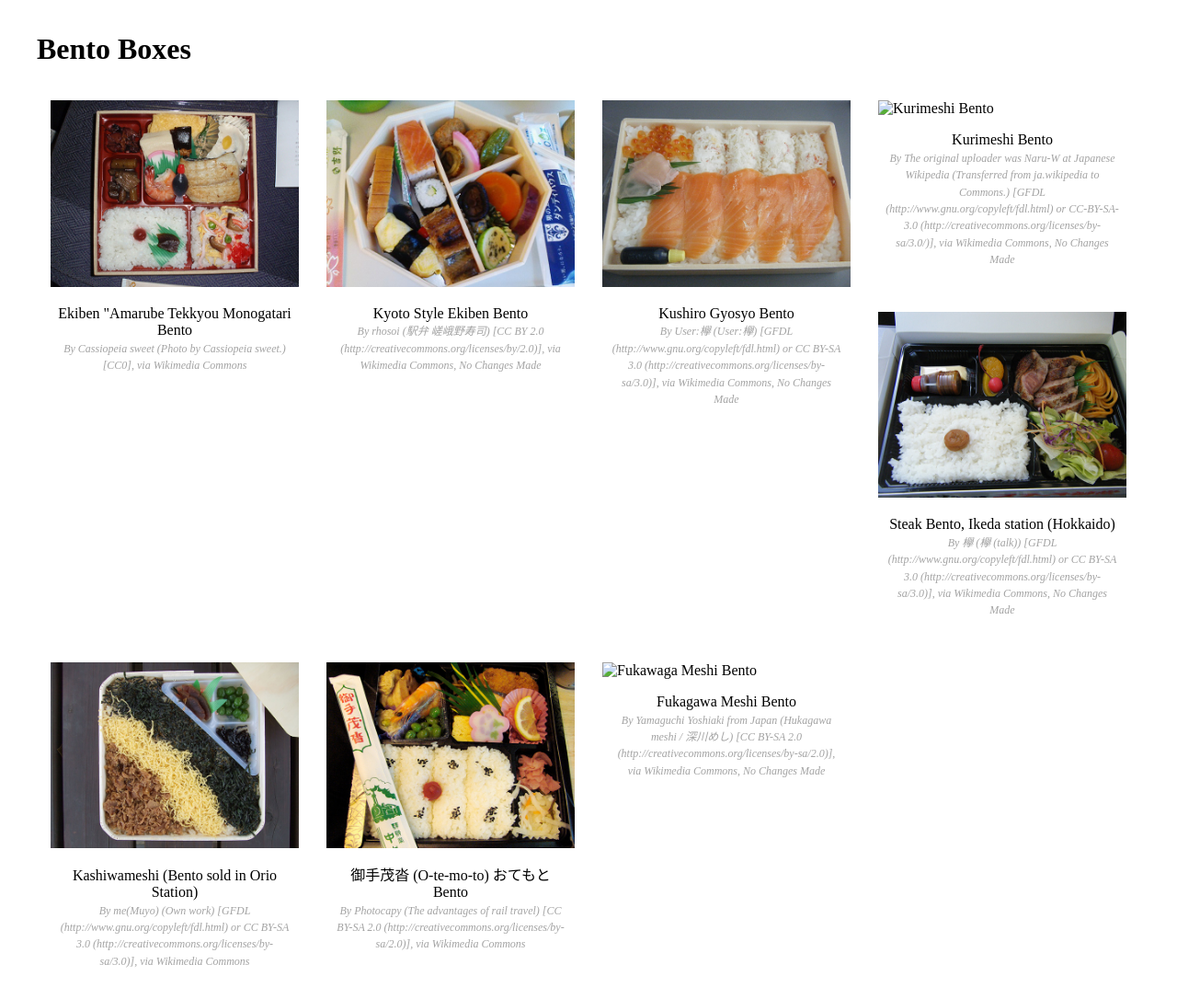
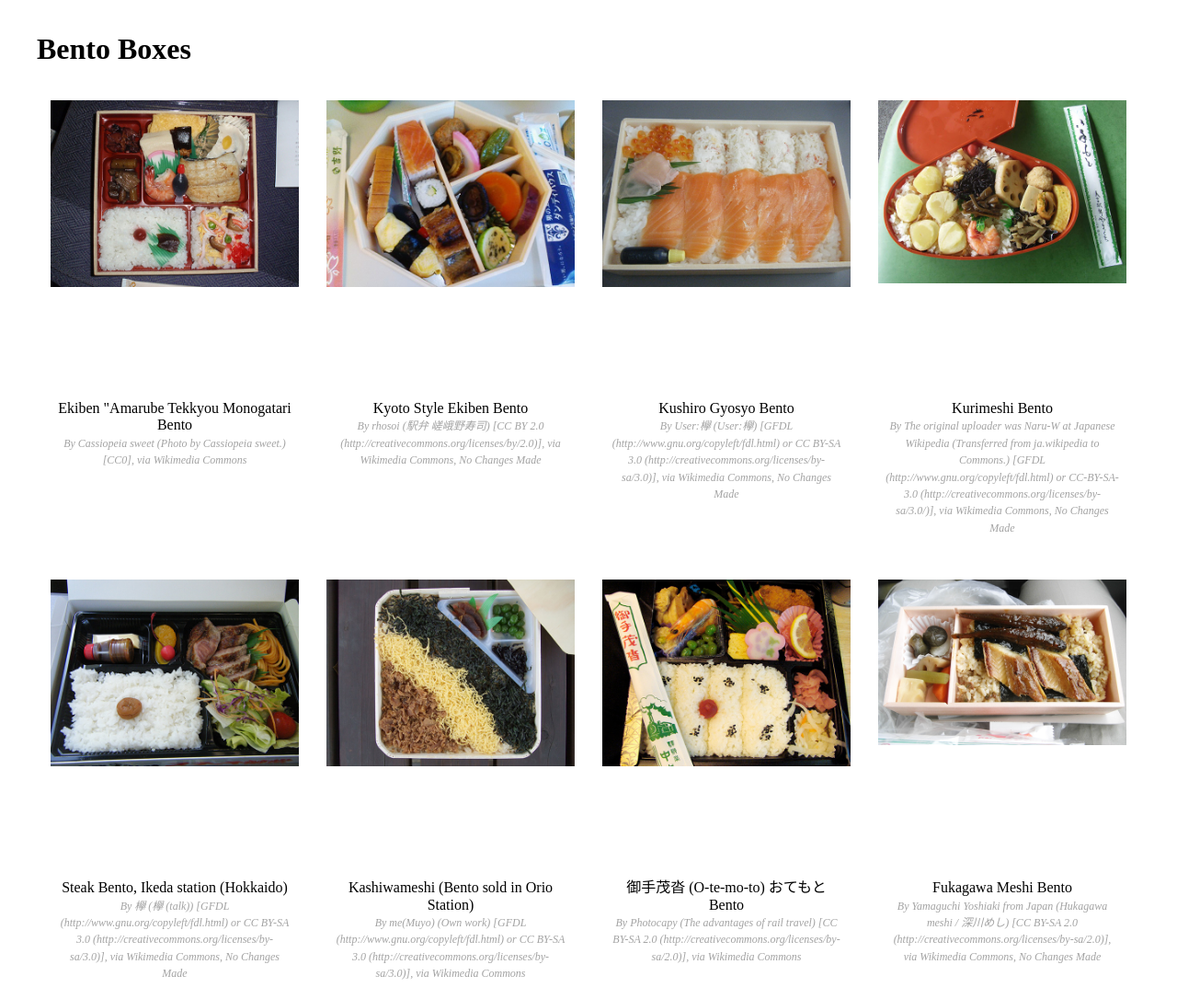
Before and after one commit to BlueAccords/static-bento-website, a website: page app/index.html in a window 1280 px wide. Shown: the part 1442-2528 px from the top of the page at 92% size. Drawn offline with nearby package versions, Linux system fonts and the light colour scheme; files that its build step writes are made by us from their sources.

Commit message:
Centered images and gave them a uniform size

```diff
--- a/app/index.html
+++ b/app/index.html
@@ -107,7 +107,10 @@
         <h1>Bento Boxes</h1>
         <div class="gallery clearfix">
           <figure class="bento-figure">
-            <img src="img/Ekiben_ATM-min.jpg" alt="Ekiben Amarube Tekkyou Monogatari Bento">
+            <div class="bento-figure-crop">
+              <img src="img/Ekiben_ATM-min.jpg" alt="Ekiben Amarube Tekkyou Monogatari Bento">
+            </div>
+
             <figcaption>
             Ekiben "Amarube Tekkyou Monogatari Bento <br>
             <cite>By Cassiopeia sweet (Photo by Cassiopeia sweet.) [CC0], via Wikimedia Commons</cite>
@@ -116,7 +119,9 @@
 
 
           <figure class="bento-figure">
+            <div class="bento-figure-crop">
               <img src="img/Ekiben-Kyoto-min.jpg" alt="Ekiben Kyoto Bento">
+            </div>
               <figcaption>
               Kyoto Style Ekiben Bento<br>
               <cite>By rhosoi (駅弁 嵯峨野寿司) [CC BY 2.0 (http://creativecommons.org/licenses/by/2.0)], via Wikimedia Commons, No Changes Made</cite>
@@ -124,7 +129,10 @@
             </figure>
 
             <figure class="bento-figure">
+            <div class="bento-figure-crop">
               <img src="img/Kushiro-Gyosyo-min.jpg" alt="Kushiro Gyosyo Bento">
+            </div>
+
               <figcaption>
               Kushiro Gyosyo Bento<br>
               <cite>By User:欅 (User:欅) [GFDL (http://www.gnu.org/copyleft/fdl.html) or CC BY-SA 3.0 (http://creativecommons.org/licenses/by-sa/3.0)], via Wikimedia Commons, No Changes Made</cite>
@@ -132,7 +140,9 @@
             </figure>
 
             <figure class="bento-figure">
-              <img src="img/Kurimeshi-min.png" alt="Kurimeshi Bento">
+            <div class="bento-figure-crop">
+              <img src="img/Kurimeshi-min.jpg" alt="Kurimeshi Bento">
+            </div>
               <figcaption>
               Kurimeshi Bento<br>
               <cite>By The original uploader was Naru-W at Japanese Wikipedia (Transferred from ja.wikipedia to Commons.) [GFDL (http://www.gnu.org/copyleft/fdl.html) or CC-BY-SA-3.0 (http://creativecommons.org/licenses/by-sa/3.0/)], via Wikimedia Commons, No Changes Made</cite>
@@ -140,15 +150,19 @@
             </figure>
 
             <figure class="bento-figure">
-              <img src="img/Steak-Bento-Hokkaido-min.jpg" alt="Steak Bento, Ikeda station (Hokkaido)">
-              <figcaption>
+            <div class="bento-figure-crop">
+             <img src="img/Steak-Bento-Hokkaido-min.jpg" alt="Steak Bento, Ikeda station (Hokkaido)">
+            </div>
+                           <figcaption>
               Steak Bento, Ikeda station (Hokkaido) <br>
               <cite>By 欅 (欅 (talk)) [GFDL (http://www.gnu.org/copyleft/fdl.html) or CC BY-SA 3.0 (http://creativecommons.org/licenses/by-sa/3.0)], via Wikimedia Commons, No Changes Made</cite>
               </figcaption>
             </figure>
 
             <figure class="bento-figure">
-              <img src="img/Tochikuken_kashiwameshi-min.jpg" alt="Kashiwameshi (Bento sold in Orio Station)">
+              <div class="bento-figure-crop">
+                <img src="img/Tochikuken_kashiwameshi-min.jpg" alt="Kashiwameshi (Bento sold in Orio Station)">
+              </div>
               <figcaption>
               Kashiwameshi (Bento sold in Orio Station)<br>
               <cite>By me(Muyo) (Own work) [GFDL (http://www.gnu.org/copyleft/fdl.html) or CC BY-SA 3.0 (http://creativecommons.org/licenses/by-sa/3.0)], via Wikimedia Commons</cite>
@@ -156,7 +170,9 @@
             </figure>
 
             <figure class="bento-figure">
-              <img src="img/otemoto-min.jpg" alt="Otemoto Bento">
+              <div class="bento-figure-crop">
+                <img src="img/otemoto-min.jpg" alt="Otemoto Bento">
+              </div>
               <figcaption>
               御手茂沓 (O-te-mo-to) おてもと Bento<br>
               <cite>By Photocapy (The advantages of rail travel) [CC BY-SA 2.0 (http://creativecommons.org/licenses/by-sa/2.0)], via Wikimedia Commons</cite>
@@ -164,7 +180,9 @@
             </figure>
 
             <figure class="bento-figure">
-              <img src="img/fukagawa-meshi-min.jpg" alt="Fukawaga Meshi Bento">
+              <div class="bento-figure-crop">
+                <img src="img/fukagawa-meshi-min.png" alt="Fukawaga Meshi Bento">
+              </div>
               <figcaption>
               Fukagawa Meshi Bento <br>
               <cite>By Yamaguchi Yoshiaki from Japan (Hukagawa meshi / 深川めし) [CC BY-SA 2.0 (http://creativecommons.org/licenses/by-sa/2.0)], via Wikimedia Commons, No Changes Made</cite>
--- a/app/scss/style.scss
+++ b/app/scss/style.scss
@@ -244,10 +244,21 @@ img#bento-image {
 /* Image Gallery */
 .bento-figure {
   margin: 0 auto;
+  // overflow: hidden;
+}
+
+// Used to set images to static sizes
+.bento-figure-crop {
+  display: block;
+  height: 310px;
+  overflow: hidden;
 }
 
 .bento-figure img{
-  max-width: 100vw;
+  // Used to center image
+  display: block;
+  width: 90%;
+  height: auto;
   margin: 0 auto;
   padding: 0;
 }
```
